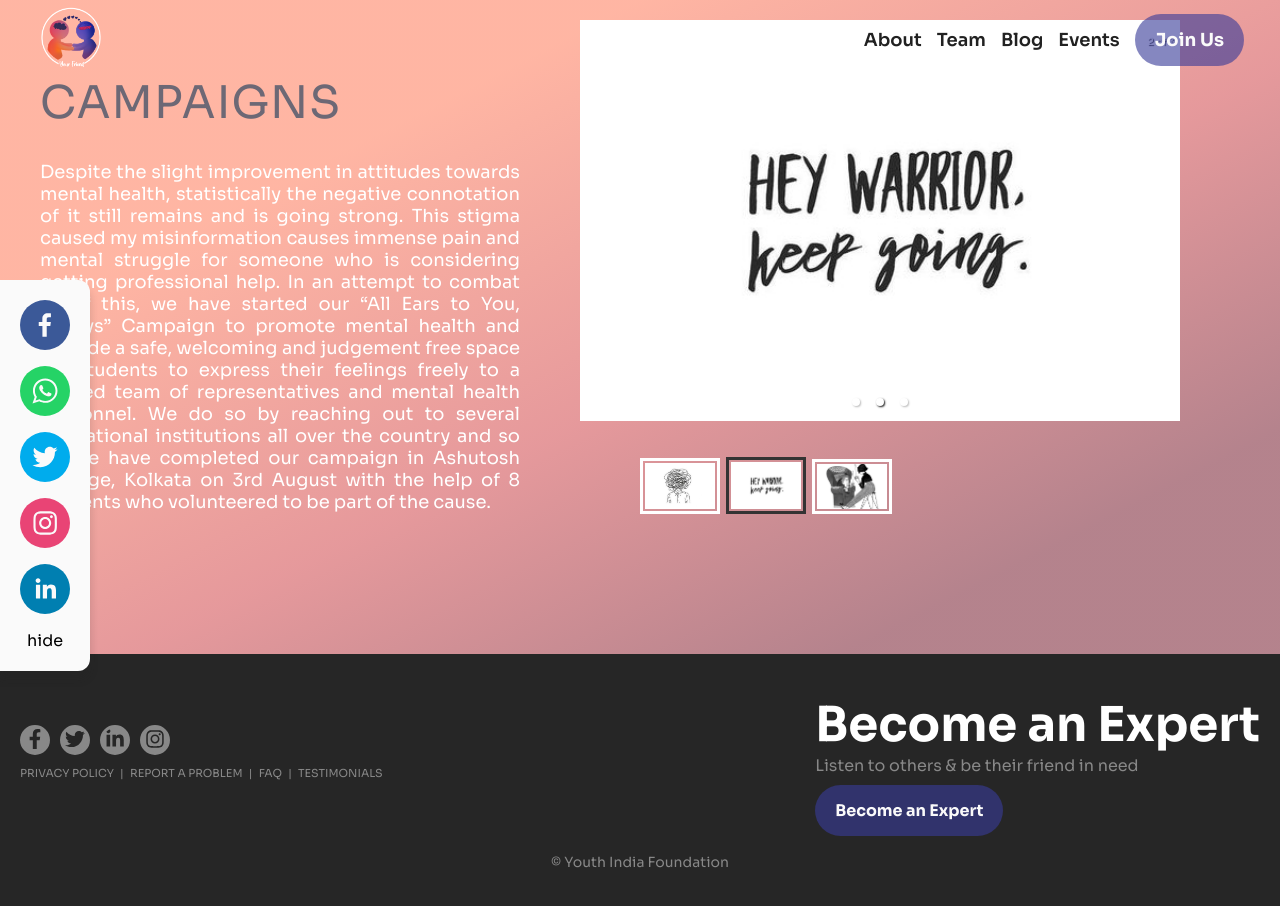
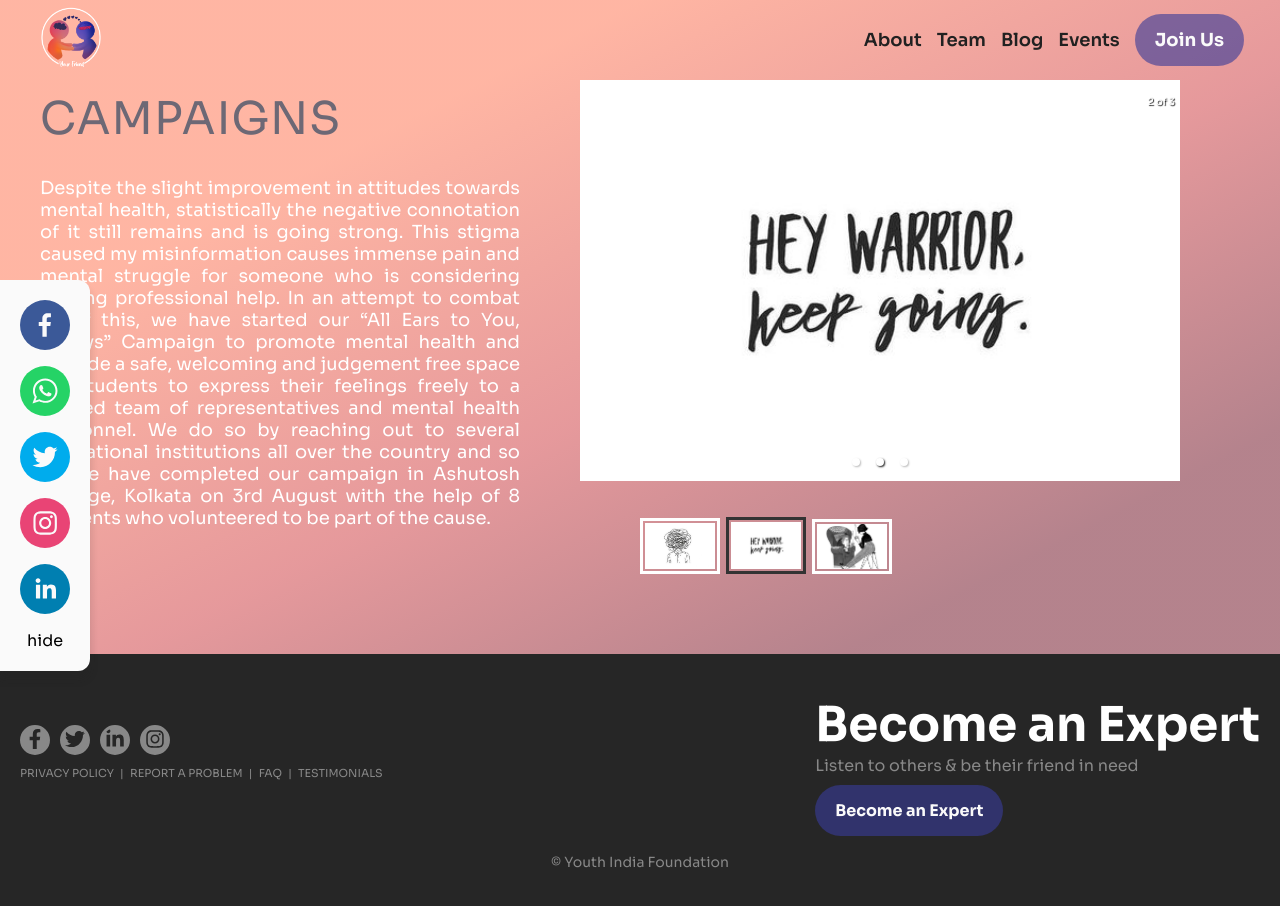
Before and after one commit to tashi2408/yourFriend, a React (Create React App) app: page / in a window 1280 px wide. Both pictures are taken after a click on the button 126 px from the left and 2441 px from the top of the page. Shown: the top 906 px of the page. Built offline with nearby package versions, Linux system fonts and the light colour scheme.

Commit message:
🎡 final edits

```diff
--- a/src/pages/Campaign/Campaign.css
+++ b/src/pages/Campaign/Campaign.css
@@ -1,6 +1,7 @@
 .campaigns-page {
   background: var(--gradient);
   min-height: calc(100vh - 146px);
+  padding-top: 60px;
 }
 
 .campaign-grid {
@@ -8,7 +9,7 @@
   margin: 0 auto;
   display: grid;
   grid-template-columns: 2fr 3fr;
-  align-items: center;
+  align-items: start;
   justify-content: center;
 }
 
@@ -30,7 +31,7 @@
 .campaign-carousel {
   display: flex;
   justify-content: center;
-  align-items: center;
+  align-items: start;
   padding: 20px 0;
 }
 
--- a/src/pages/Webinar/Webinar.css
+++ b/src/pages/Webinar/Webinar.css
@@ -1,6 +1,7 @@
 .webinar-page {
   background: var(--gradient);
   min-height: calc(100vh - 146px);
+  padding-top: 60px;
 }
 
 .webinar-grid {
@@ -10,7 +11,7 @@
   margin: 0 auto;
   display: grid;
   grid-template-columns: 2fr 3fr;
-  align-items: center;
+  align-items: start;
   justify-content: center;
 }
 
@@ -32,7 +33,7 @@
 .webinar-carousel {
   display: flex;
   justify-content: center;
-  align-items: center;
+  align-items: start;
   padding: 20px 0;
 }
 
@@ -42,6 +43,7 @@
 }
 
 .webinar-carousel {
+
   max-width: 300px;
   margin: 0 auto;
 }
--- a/src/pages/Webinar/Webinar.jsx
+++ b/src/pages/Webinar/Webinar.jsx
@@ -26,6 +26,7 @@ function Webinar() {
           cost, paid webinars with Neelam Mishra and national level webinars
           guided by Divya Dureja.
       </p>
+
     </div>
     <div className="webinar-carousel">
         <Carousel
```
